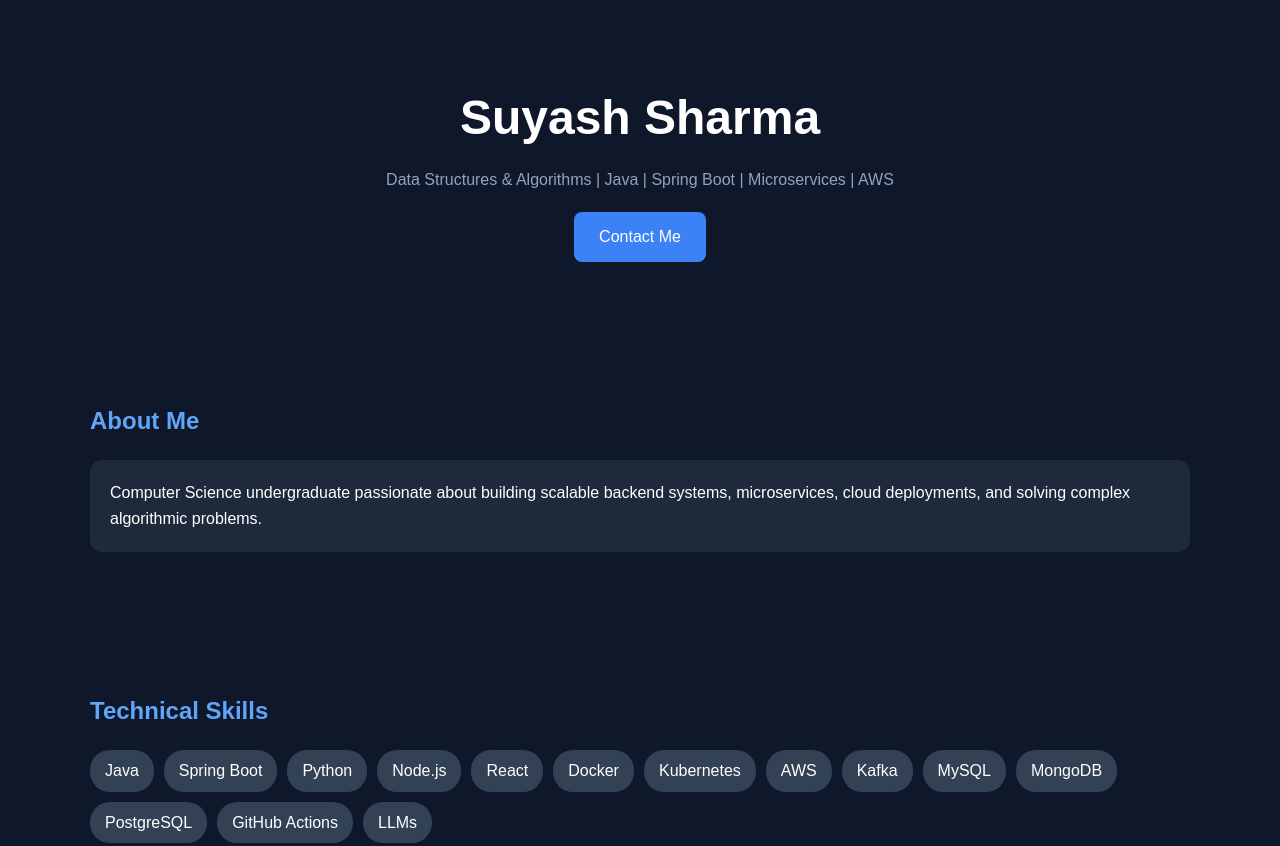
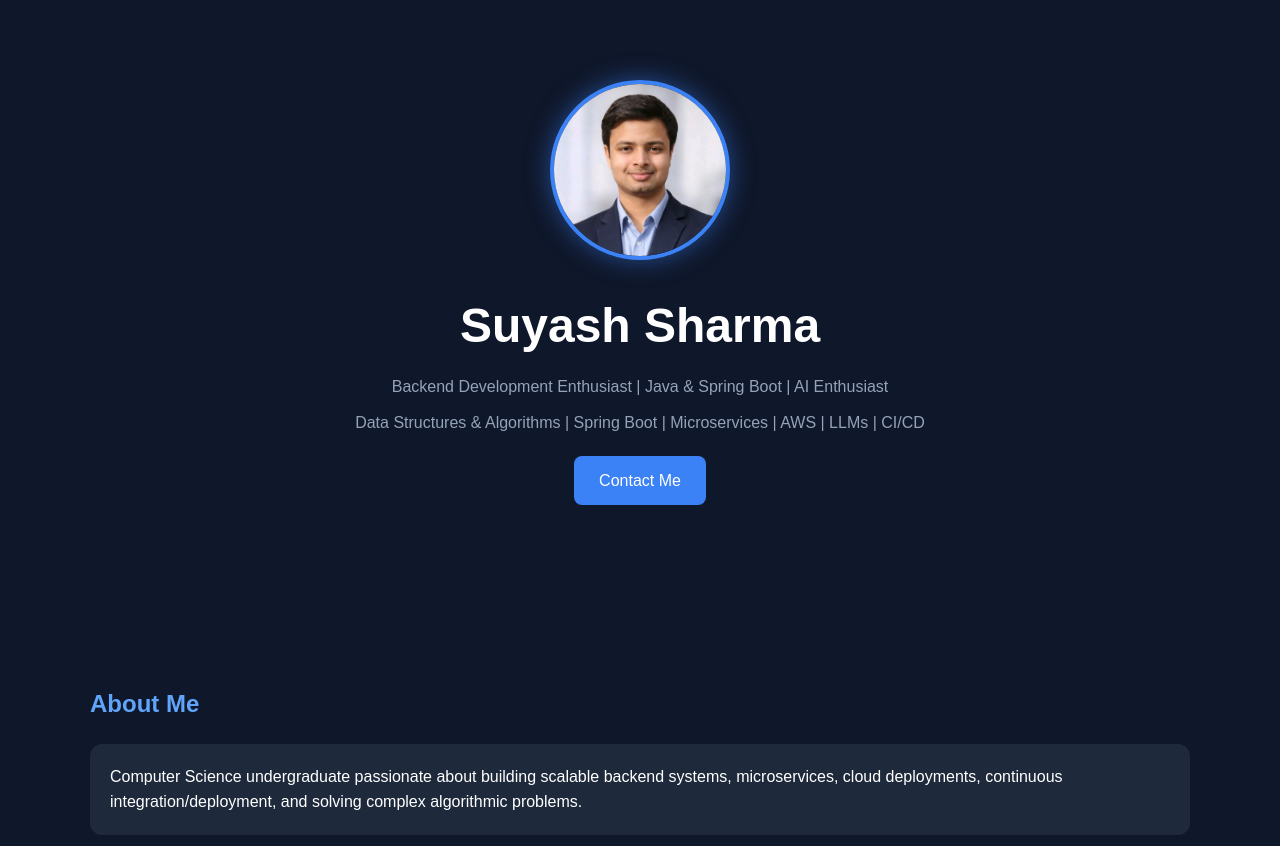
Before and after one commit to SuyashSharma365/suyashsharma365.github.io, a plain HTML site: page index.html in a window 1280 px wide. Shown: the top 846 px of the page. Drawn offline with Linux system fonts and the light colour scheme.

Commit message:
Added some changes

```diff
--- a/index.html
+++ b/index.html
@@ -2,7 +2,7 @@
 <html lang="en">
 <head>
     <meta charset="UTF-8">
-    <title>Suyash Sharma</title>
+    <title>Suyash Sharma | Portfolio</title>
     <meta name="viewport" content="width=device-width, initial-scale=1">
 
     <style>
@@ -11,6 +11,21 @@
             padding:0;
             box-sizing:border-box;
             font-family:Arial, sans-serif;
+        }
+
+        .profile-section {
+            text-align: center;
+            margin-bottom: 40px;
+        }
+
+        .profile-image {
+            width: 180px;
+            height: 180px;
+            border-radius: 50%;
+            object-fit: cover;
+            border: 4px solid #3b82f6;
+            box-shadow: 0 0 25px rgba(59, 130, 246, 0.5);
+            margin-bottom: 20px;
         }
 
         body{
@@ -91,14 +106,27 @@
 <body>
 
 <header class="container">
+
+    <div class="profile-section">
+        <img src="profile2.jpg"
+             alt="Suyash Sharma"
+             class="profile-image">
+
         <h1>Suyash Sharma</h1>
+
         <p class="subtitle">
-        Data Structures & Algorithms | Java | Spring Boot | Microservices | AWS
+            Backend Development Enthusiast | Java & Spring Boot | AI Enthusiast
+        </p>
+
+        <p class="subtitle">
+            Data Structures & Algorithms | Spring Boot | Microservices | AWS | LLMs | CI/CD
         </p>
 
         <a href="mailto:suyash.sharma2027@gmail.com" class="btn">
             Contact Me
         </a>
+    </div>
+
 </header>
 
 <section class="container">
@@ -106,7 +134,7 @@
     <div class="card">
         <p>
             Computer Science undergraduate passionate about building scalable
-            backend systems, microservices, cloud deployments, and solving
+            backend systems, microservices, cloud deployments, continuous integration/deployment, and solving
             complex algorithmic problems.
         </p>
     </div>
```
Lines whose indentation alone changed are shown as unchanged.
